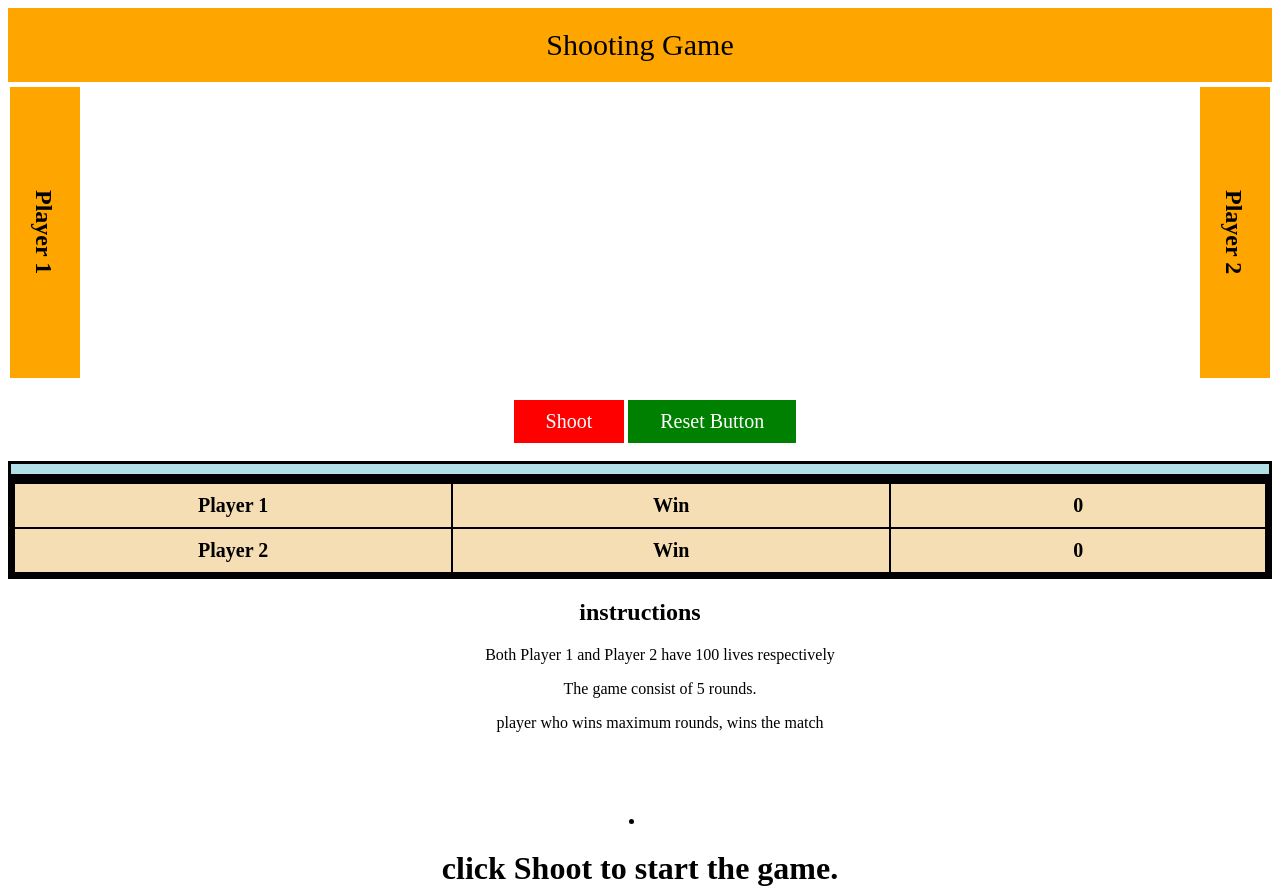
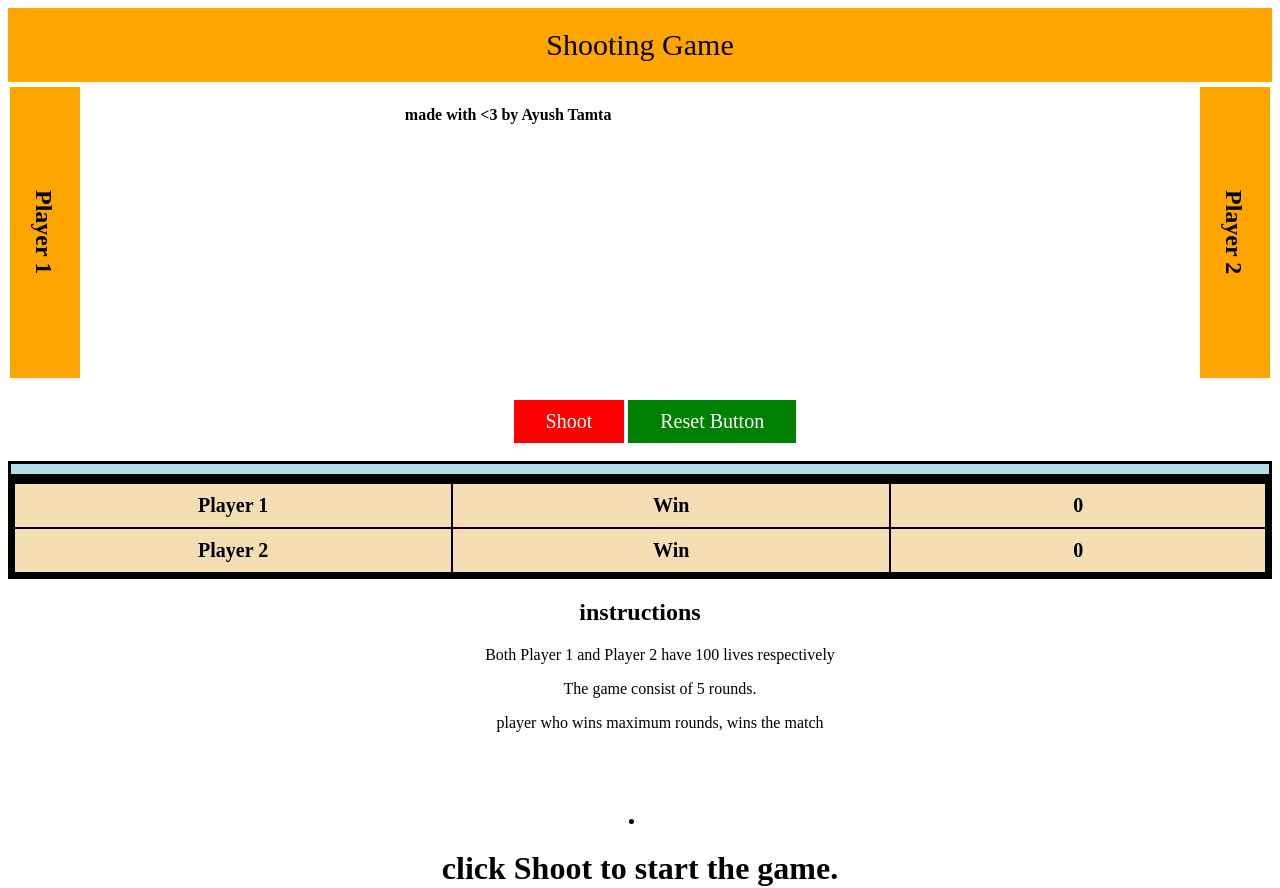
Before and after one commit to AyushTamta/2Player-Shooting-Game, a plain HTML site: page index.html in a window 1280 px wide. Drawn offline with Linux system fonts and the light colour scheme.

Commit message:
@copyright

```diff
--- a/index.html
+++ b/index.html
@@ -32,6 +32,24 @@
      <div id="p2banner24">
          <span id="p2FireScore"></span>
     </div>
+
+
+
+
+
+
+
+
+
+
+
+
+
+
+
+
+
+        <h4>made with <3 by Ayush Tamta</h4>
 
 
 
```
